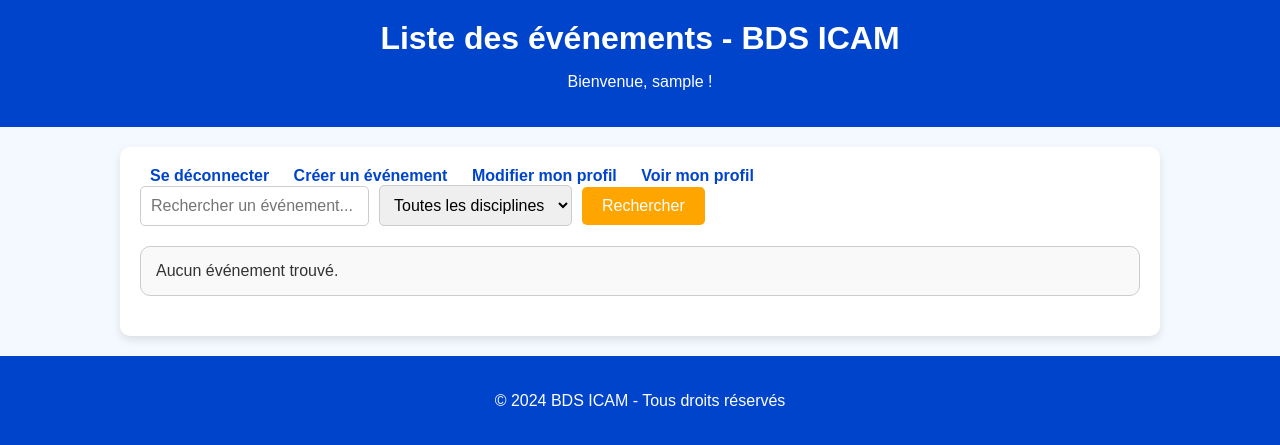
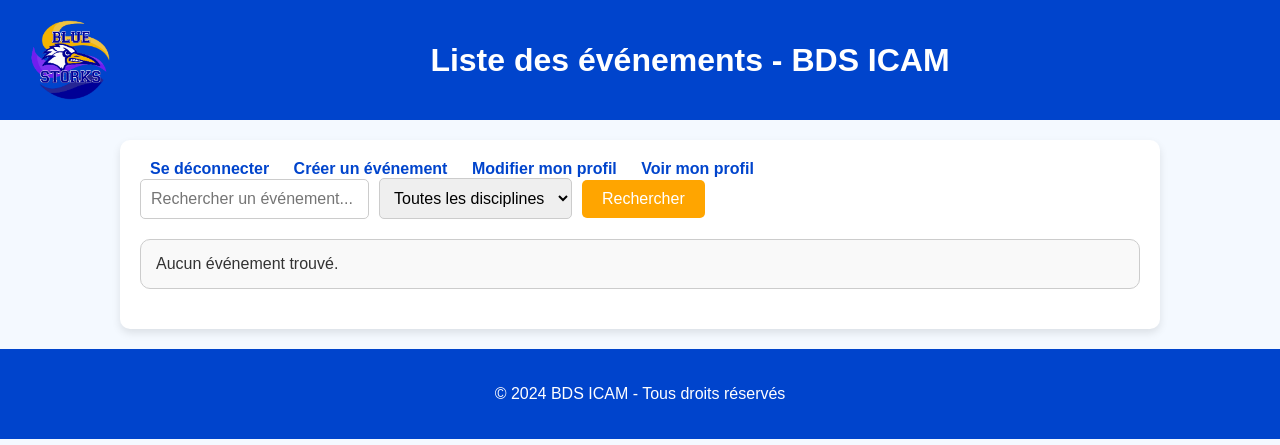
Before and after one commit to ReaperF0X/BDS_ICAM_PRJT, a Django app: page / in a window 1280 px wide. Shown: the top 445 px of the page. Run offline with Django 5.2, Linux system fonts and the light colour scheme; the visitor is signed in with stand-in values (Sample User, id 1); data that the repository does not hold is empty.

Commit message:
third commit

```diff
--- a/events/templates/home.html
+++ b/events/templates/home.html
@@ -17,9 +17,23 @@
             color: #fff; /* Blanc */
             padding: 20px;
             text-align: center;
+            display: flex; /* Ajouté pour positionner l'image et le texte */
+            align-items: center; /* Centrer verticalement */
+            justify-content: space-between; /* Espacement entre l'image et le texte */
         }
         header h1 {
             margin: 0;
+            flex: 1; /* Permet au titre de prendre l'espace disponible */
+            text-align: center; /* Centrer le texte */
+        }
+        .header-image { /* Ajouté */
+            flex: 0 0 100px; /* Taille fixe pour l'image */
+            max-height: 80px;
+        }
+        .header-image img { /* Ajouté */
+            height: 80px; /* Fixe la hauteur maximale */
+            width: auto; /* Garde le ratio */
+            border-radius: 5px; /* Coins arrondis */
         }
         .container {
             max-width: 1000px;
@@ -112,10 +126,11 @@
 </head>
 <body>
     <header>
+        <!-- Ajout de l'image -->
+        <div class="header-image">
+            <img src="\media\logo_site\BDS_LOGO.png" alt="Logo">
+        </div>
         <h1>Liste des événements - BDS ICAM</h1>
-        {% if user.is_authenticated %}
-            <p>Bienvenue, {{ user.username }} !</p>
-        {% endif %}
     </header>
     <div class="container">
         <div class="actions">
```
Also changed, not shown: media/BDS_LOGO.png (added), media/logo_site/BDS_LOGO.png (added), media/profile_pictures/BDS_LOGO.png (added).
